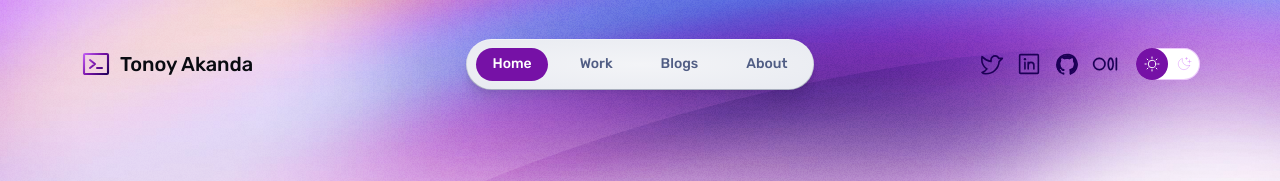
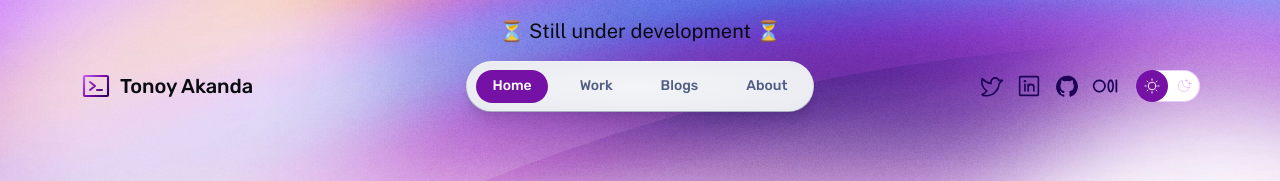
Before and after one commit to tonoy30/silver-invention, an Astro site: page / in a window 1280 px wide. Shown: the top 181 px of the page. Built offline with nearby package versions, Linux system fonts and the light colour scheme; Astro itself is replaced by a stand-in of ours.

Commit message:
top banner

```diff
--- a/src/components/Nav.astro
+++ b/src/components/Nav.astro
@@ -40,6 +40,9 @@ const iconLinks: {
 ]
 ---
 
+<div class="banner">
+  <p><span>⏳</span> Still under development <span>⏳</span></p>
+</div>
 <nav>
   <div class="menu-header">
     <a href="/" class="site-title">
@@ -307,9 +310,17 @@ const iconLinks: {
       grid-template-columns: 1fr auto 1fr;
       align-items: center;
       padding: 2.5rem 5rem;
+      padding-top: 1rem;
       gap: 1rem;
     }
-
+    .banner {
+      display: flex;
+      justify-content: center;
+      padding-top: 1rem;
+      color: var(--gray-0);
+      text-decoration: none;
+      font-size: var(--text-lg);
+    }
     .menu-header {
       padding: 0;
     }
```
